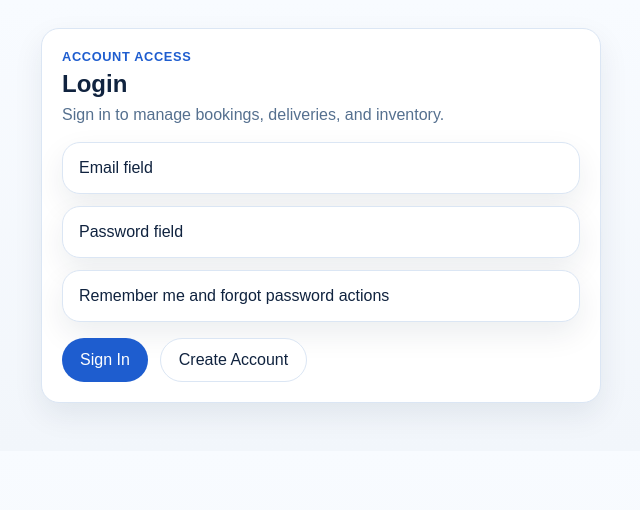
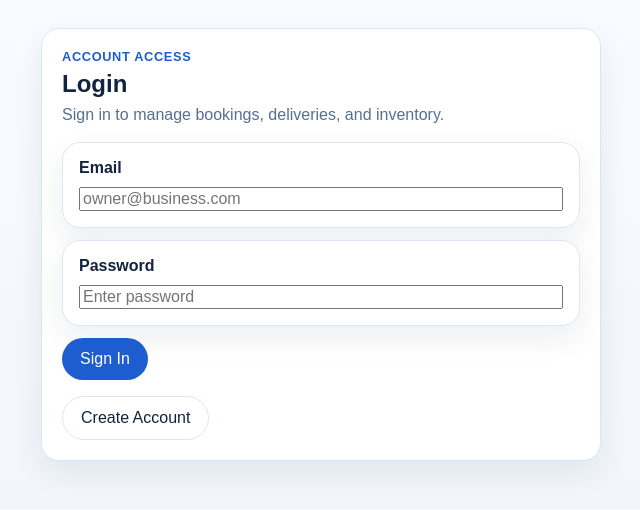
Before and after one commit to kkoly10/rental-software, a Next.js app: page /login in a window 1280 px wide. Shown: the top 510 px of the page, without its empty margins (319-959 px from the left). Built offline with nearby package versions, Linux system fonts and the light colour scheme; no server answers.

Commit message:
Update page.tsx

```diff
--- a/app/login/page.tsx
+++ b/app/login/page.tsx
@@ -1,4 +1,5 @@
 import Link from "next/link";
+import { LoginForm } from "@/components/auth/login-form";
 
 export default function LoginPage() {
   return (
@@ -9,17 +10,18 @@ export default function LoginPage() {
             <div>
               <div className="kicker">Account access</div>
               <h1 style={{ margin: "6px 0 8px" }}>Login</h1>
-              <div className="muted">Sign in to manage bookings, deliveries, and inventory.</div>
+              <div className="muted">
+                Sign in to manage bookings, deliveries, and inventory.
+              </div>
             </div>
           </div>
-          <div className="list">
-            <div className="order-card">Email field</div>
-            <div className="order-card">Password field</div>
-            <div className="order-card">Remember me and forgot password actions</div>
-          </div>
+
+          <LoginForm />
+
           <div style={{ marginTop: 16, display: "flex", gap: 12 }}>
-            <button className="primary-btn">Sign In</button>
-            <Link href="/signup" className="secondary-btn">Create Account</Link>
+            <Link href="/signup" className="secondary-btn">
+              Create Account
+            </Link>
           </div>
         </section>
       </div>
```
